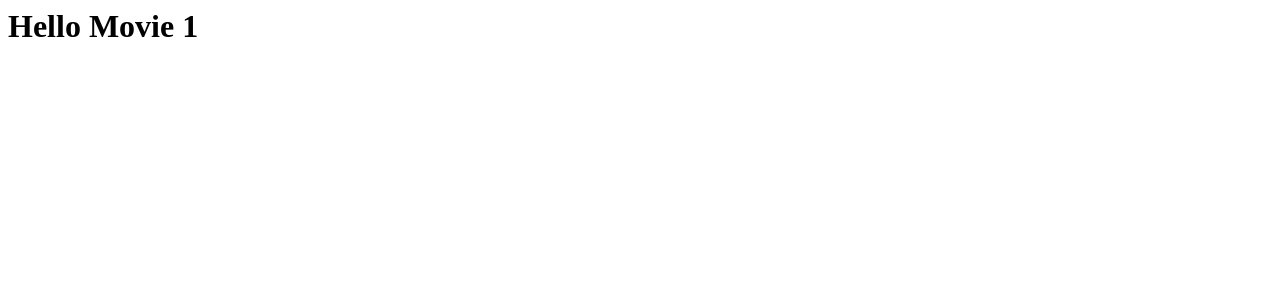
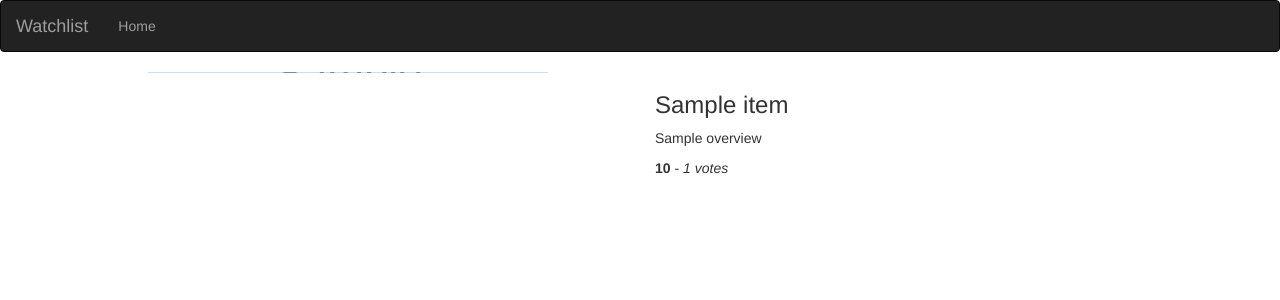
Before and after one commit to spgdaman/watchlist, a Flask app: page /movie/1 in a window 1280 px wide. Shown: the top 300 px of the page. Run offline with Flask 2, Linux system fonts and the light colour scheme; grey boxes marked "Sample" are stand-in pictures; a database or web service that is not in the repository returns one stand-in record (values such as "Sample title"); data that the repository does not hold is empty; some libraries are stand-ins or nearby versions.

Commit message:
consume show movie api in views and display values on movies template

```diff
--- a/app/requests.py
+++ b/app/requests.py
@@ -12,3 +12,12 @@ def get_movie(category):
     if response.status_code == 200:
         data = response.json()
         return data["results"]
+
+def show_movie(id):
+    api_url = 'https://api.themoviedb.org/3/movie/{}?api_key={}'.format(id,api_key)
+
+    response = requests.get(api_url)
+
+    if response.status_code == 200:
+        data = response.json()
+        return data
--- a/app/templates/base.html
+++ b/app/templates/base.html
@@ -13,7 +13,7 @@
     <body>
         {% extends 'bootstrap/base.html' %}
         {% block navbar %}
-            {% includes 'navbar.html' %}
+            {% include 'navbar.html' %}
         {% endblock %}
         <!--Content block-->
 
--- a/app/templates/macros.html
+++ b/app/templates/macros.html
@@ -1,7 +1,13 @@
 {% macro displayMovie(movie_list)%}
 
     {% for movie in movie_list %}
-        <li>{{movie.title}}</li>
+        <div class="col-xs-12 col-sm-4 col-md-2 col-lg-2 movie-card">
+            <img src="{{ movie.poster_path }}" alt="{{ movie.original_title }} poster" class="img-responsive">
+            <li class="text-center">
+                <a href="/movie/{{movie.id}}">
+                    {{ movie.title|truncate(10)}}</a>
+            </li>
+        </div>
     {% endfor %}
 
 {% endmacro%}
--- a/app/templates/movie.html
+++ b/app/templates/movie.html
@@ -1 +1,23 @@
-<h1>Hello Movie {{ id }}</h1>
+{% extends 'base.html'%}
+
+<!--Content block-->
+{% block content %}
+    <div class="container">
+
+        <!-- Poster background -->
+        <div class="row">
+            <div class="col-xs-6 col-sm-6 col-md-6 col-lg-6 posterPath" style="background: url({{movie.poster_path}}) no-repeat center center">
+            </div>
+
+            <div class="col-xs-6 col-sm-6 col-md-6 col-lg-6 movie-details">
+                <h3>{{ movie.original_title }}</h3>
+
+                <p class="overview"> {{ movie.overview }}</p>
+                <p class="ratings"> <b> {{ movie.vote_average }}</b> - <i>{{ movie.vote_count}} votes </i> </p>
+
+
+            </div>
+        </div>
+
+    </div>
+{% endblock %}
--- a/app/views.py
+++ b/app/views.py
@@ -1,6 +1,6 @@
 from flask import render_template
 from app import app
-from .requests import get_movie
+from .requests import get_movie, show_movie
 
 # Views
 @app.route('/')
@@ -13,4 +13,6 @@ def index():
 
 @app.route('/movie/<int:movie_id>')
 def movie(movie_id):
-    return render_template('movie.html', id=movie_id)
+    movie = show_movie(movie_id)
+    title = f'{movie.original_title}'
+    return render_template('movie.html', title=title, movie=movie)
```
